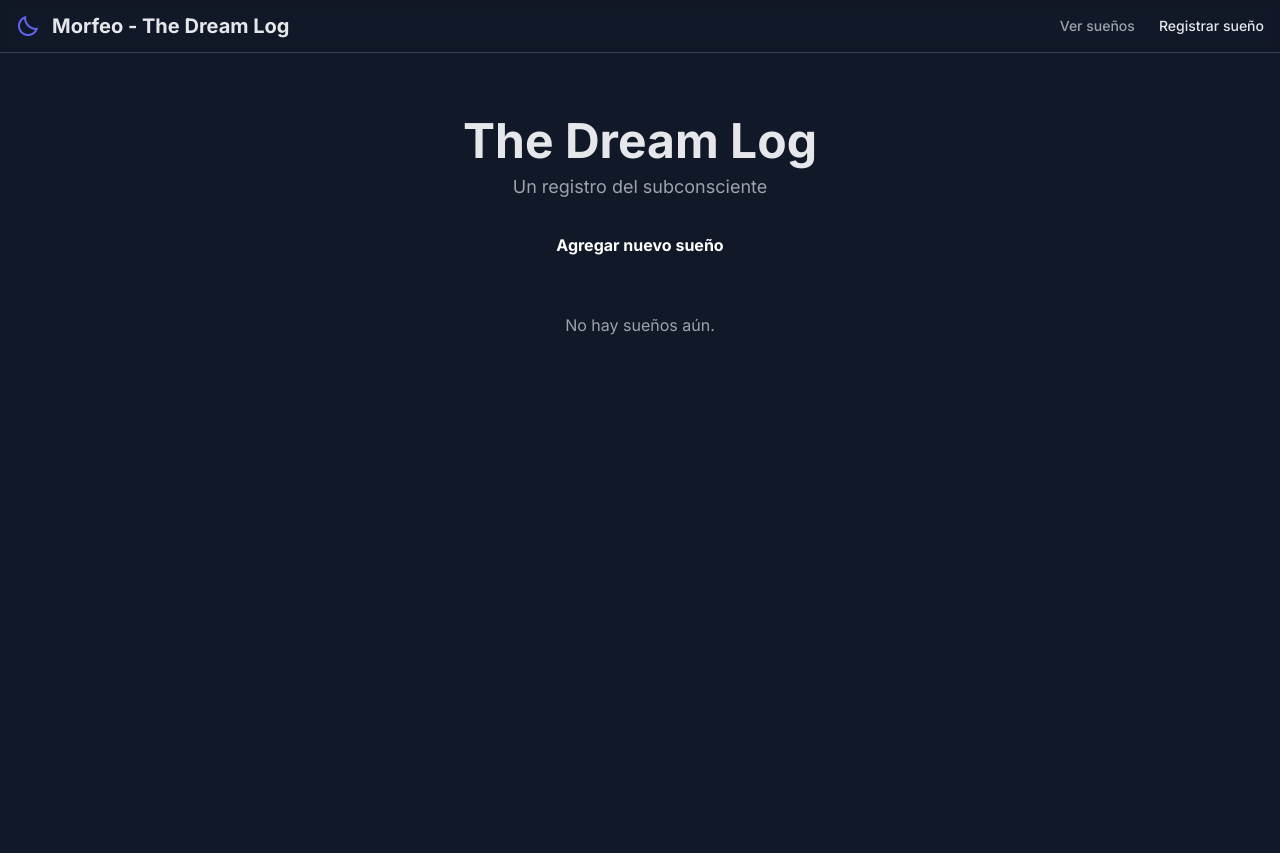
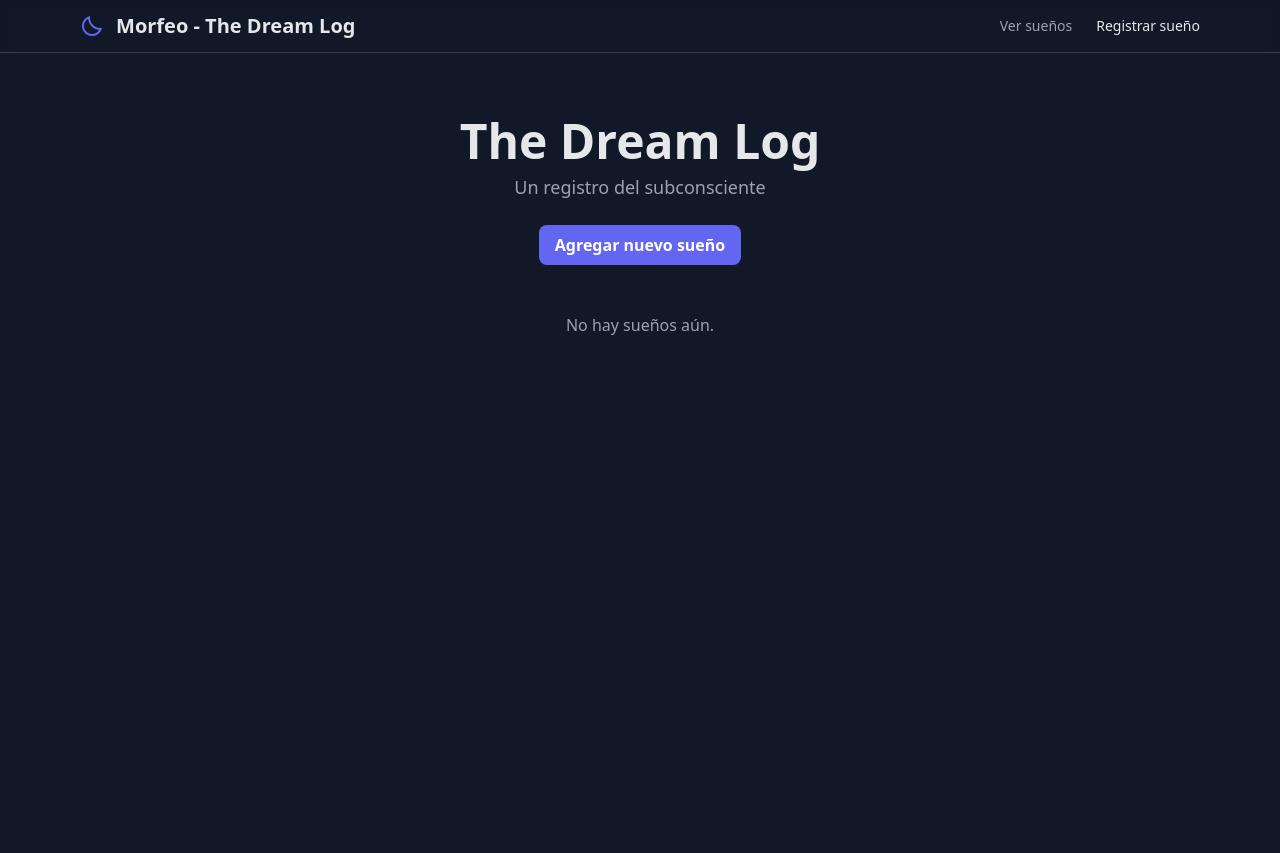
Before and after one commit to bpardo02/morfeo, a Django app: page / in a window 1280 px wide. Run offline with Django 5.2, Linux system fonts and the light colour scheme; data that the repository does not hold is empty; some libraries are stand-ins or nearby versions.

Commit message:
interface main

```diff
--- a/templates/suenos/lista.html
+++ b/templates/suenos/lista.html
@@ -2,16 +2,14 @@
 <html lang="es">
 <head>
   <meta charset="utf-8"/>
-  <link crossorigin="" href="https://fonts.gstatic.com/" rel="preconnect"/>
-  <link as="style" href="https://fonts.googleapis.com/css2?display=swap&amp;family=Inter%3Awght%40400%3B500%3B700%3B900&amp;family=Noto+Sans%3Awght%40400%3B500%3B700%3B900" onload="this.rel='stylesheet'" rel="stylesheet"/>
+  <meta name="viewport" content="width=device-width, initial-scale=1" />
+  <link crossorigin href="https://fonts.gstatic.com/" rel="preconnect"/>
+  <link as="style" href="https://fonts.googleapis.com/css2?display=swap&family=Inter:wght@400;500;700;900&family=Noto+Sans:wght@400;500;700;900" onload="this.rel='stylesheet'" rel="stylesheet"/>
   <title>The Dream Log</title>
   <link href="https://fonts.googleapis.com/css2?family=Material+Symbols+Outlined" rel="stylesheet"/>
   <script src="https://cdn.tailwindcss.com?plugins=forms,container-queries"></script>
   <style type="text/tailwindcss">
     :root {
-
-
-
       --primary-color: #6366f1;
       --secondary-color: #1f2937;
       --background-color: #111827;
@@ -21,43 +19,52 @@
     }
   </style>
 </head>
-<body class="bg-[var(--background-color)]" style='font-family: Inter, "Noto Sans", sans-serif;'>
+<body class="bg-[var(--background-color)] font-sans">
 
+  <!-- HEADER -->
   <header class="sticky top-0 z-10 w-full border-b border-[var(--border-color)] bg-[var(--background-color)]/80 backdrop-blur-sm">
-    <div class="container mx-auto flex items-center justify-between px-4 py-3">
+    <div class="max-w-6xl mx-auto flex items-center justify-between px-4 py-3">
       <div class="flex items-center gap-3">
         <span class="material-symbols-outlined text-[var(--primary-color)]">bedtime</span>
-        <h1 class="text-xl font-bold text-[var(--text-primary)]">Morfeo - The Dream Log</h1>
+        <h1 class="text-lg sm:text-xl font-bold text-[var(--text-primary)]">Morfeo - The Dream Log</h1>
       </div>
       <nav class="hidden md:flex items-center gap-6">
         <a href="{% url 'lista_suenos' %}" class="text-sm font-medium text-[var(--text-secondary)] hover:text-[var(--text-primary)] transition-colors">Ver sueños</a>
         <a href="{% url 'registrar_sueno' %}" class="text-sm font-medium text-[var(--text-primary)]">Registrar sueño</a>
       </nav>
+      <!-- Mobile menu icon -->
+      <button id="mobileMenuBtn" class="md:hidden text-[var(--text-primary)]">
+        <span class="material-symbols-outlined text-3xl">menu</span>
+      </button>
+    </div>
+
+    <!-- Mobile menu -->
+    <div id="mobileMenu" class="hidden flex-col gap-4 px-4 pb-4 md:hidden">
+      <a href="{% url 'lista_suenos' %}" class="text-sm font-medium text-[var(--text-secondary)] hover:text-[var(--text-primary)] transition-colors">Ver sueños</a>
+      <a href="{% url 'registrar_sueno' %}" class="text-sm font-medium text-[var(--text-primary)]">Registrar sueño</a>
     </div>
   </header>
 
-<div class="relative flex min-h-screen w-full flex-col overflow-x-hidden">
-  <main class="flex-1 p-8 md:p-12 lg:p-16">
+  <div class="flex min-h-screen w-full flex-col overflow-x-hidden">
+    <main class="flex-1 p-6 sm:p-10 md:p-12 lg:p-16">
       <article class="text-center mb-12">
-      <h1 class="text-[var(--text-primary)] text-5xl font-bold mb-2">The Dream Log</h1>
-      <p class="text-[var(--text-secondary)] text-lg">Un registro del subconsciente</p>
+        <h1 class="text-[var(--text-primary)] text-4xl sm:text-5xl font-bold mb-2">The Dream Log</h1>
+        <p class="text-[var(--text-secondary)] text-base sm:text-lg">Un registro del subconsciente</p>
         <a href="{% url 'registrar_sueno' %}"
-         class="inline-block mt-6 px-4 py-2 rounded-lg bg-[var(--accent-color)] text-white font-semibold hover:bg-[var(--primary-color)] transition-colors">
+           class="inline-block mt-6 px-4 py-2 rounded-lg bg-[var(--primary-color)] text-white font-semibold hover:bg-indigo-500 transition-colors text-sm sm:text-base">
           Agregar nuevo sueño
         </a>
       </article>
 
       <section class="max-w-4xl mx-auto">
-      <div class="space-y-12">
+        <div class="space-y-8 sm:space-y-12">
           {% for sueno in suenos %}
-        <article class="p-6 rounded-lg bg-[var(--secondary-color)]/50 hover:bg-[var(--secondary-color)] transition-colors cursor-pointer">
+          <article class="p-4 sm:p-6 rounded-lg bg-[var(--secondary-color)]/50 hover:bg-[var(--secondary-color)] transition-colors cursor-pointer">
             <header class="mb-4">
-            <h2 class="text-3xl font-bold text-[var(--text-primary)] mb-2">
-              {{ sueno.titulo }}
-            </h2>
-            <p class="text-[var(--text-secondary)] text-sm">Publicado el {{ sueno.fecha }}</p>
+              <h2 class="text-2xl sm:text-3xl font-bold text-[var(--text-primary)] mb-2">{{ sueno.titulo }}</h2>
+              <p class="text-[var(--text-secondary)] text-xs sm:text-sm">Publicado el {{ sueno.fecha }}</p>
             </header>
-          <div class="text-[var(--text-secondary)] space-y-4">
+            <div class="text-[var(--text-secondary)] space-y-4 text-sm sm:text-base">
               <p>{{ sueno.mensaje }}</p>
               <p class="italic">- {{ sueno.iniciales }}</p>
             </div>
@@ -69,5 +76,14 @@
       </section>
     </main>
   </div>
+
+  <script>
+    const btn = document.getElementById('mobileMenuBtn');
+    const menu = document.getElementById('mobileMenu');
+
+    btn.addEventListener('click', () => {
+      menu.classList.toggle('hidden');
+    });
+  </script>
 </body>
 </html>
```
Lines whose indentation alone changed are shown as unchanged.
